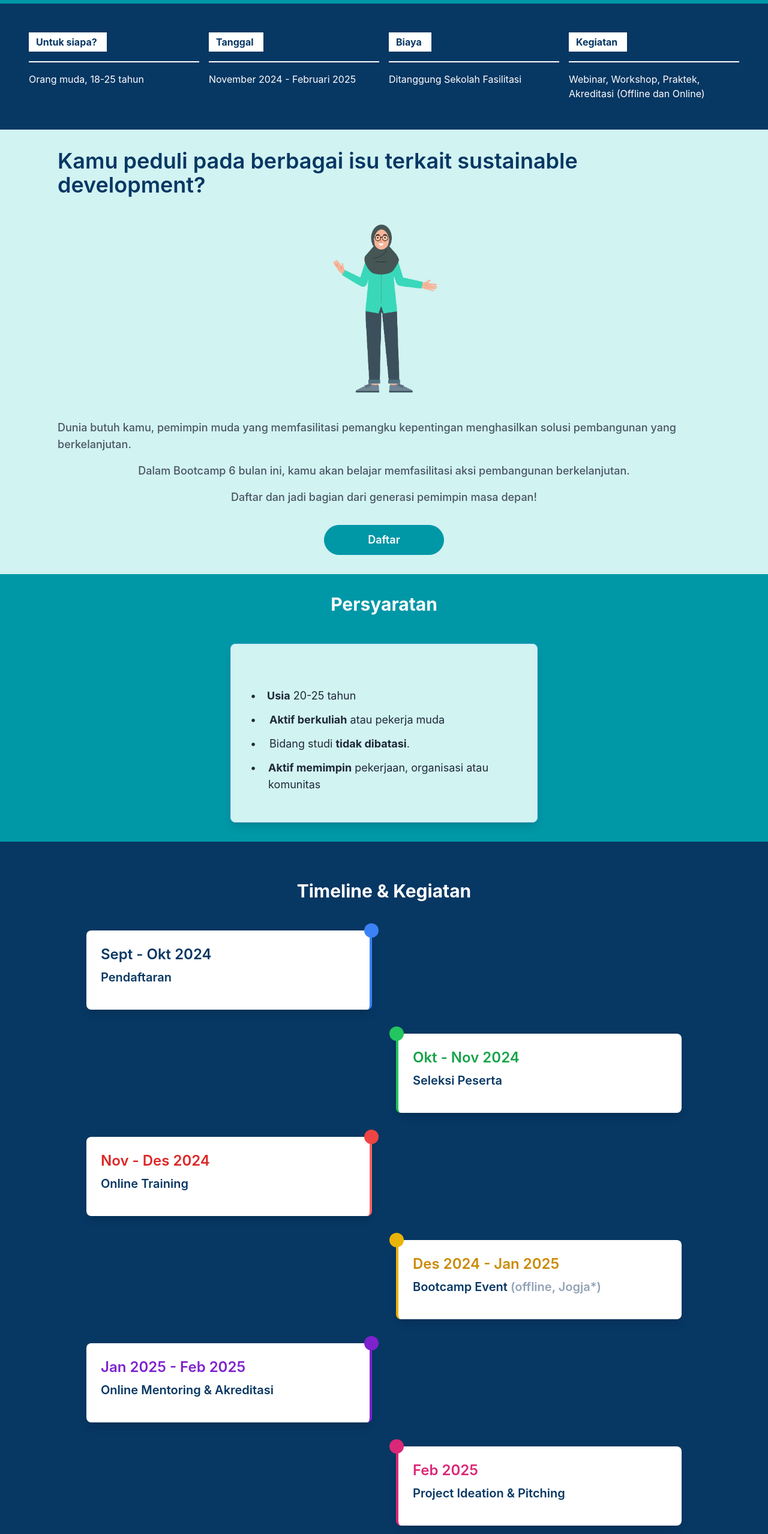
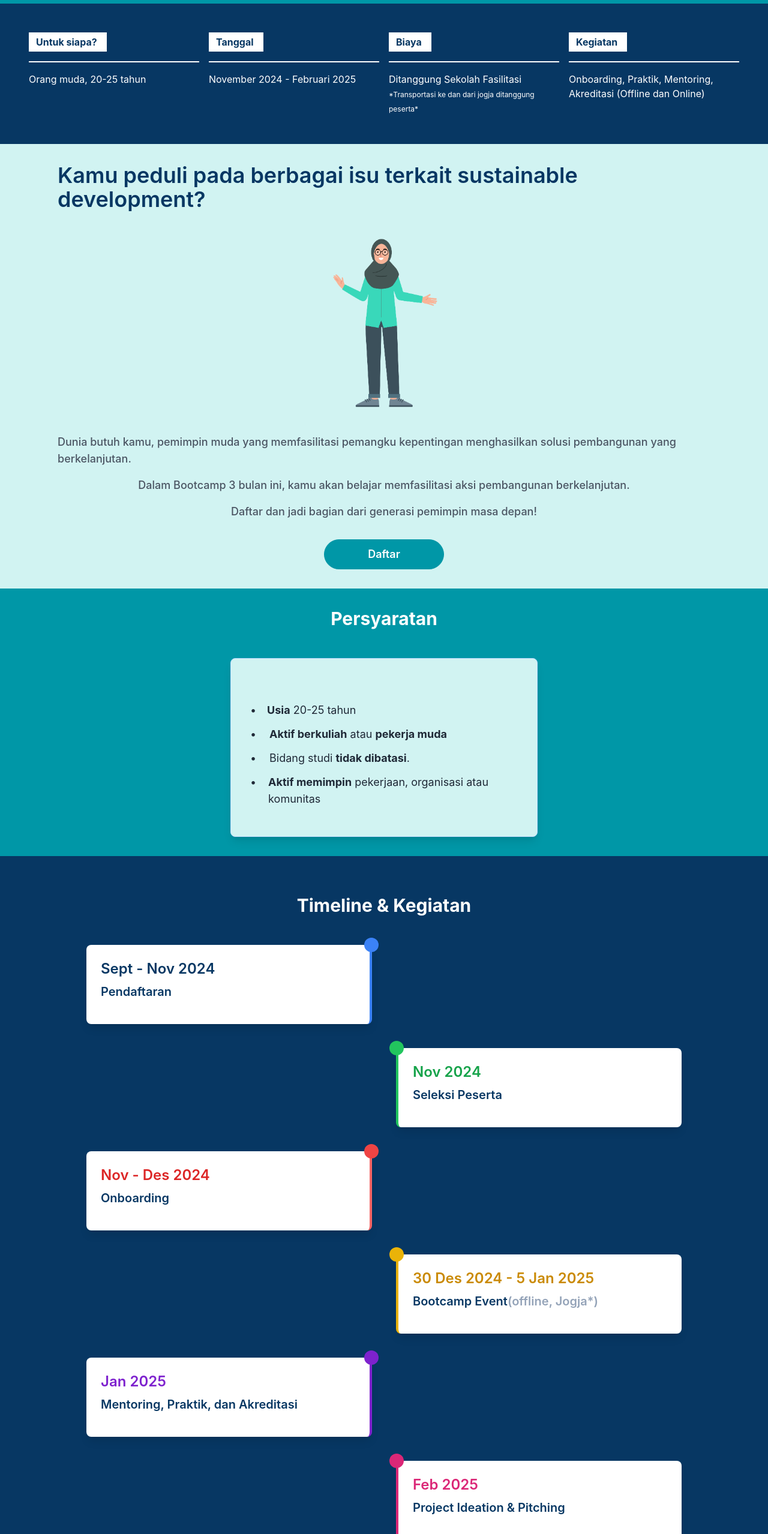
Before and after one commit to rasyiqal/bootcamp, a website: page index.html in a window 1280 px wide. Shown: the part 960-3517 px from the top of the page at 60% size. Drawn offline with nearby package versions, Linux system fonts and the light colour scheme.

Commit message:
update konten
revisi isi konten

```diff
--- a/index.html
+++ b/index.html
@@ -58,7 +58,8 @@
                         <h3 class="font-bold pl-3 pr-4 py-1 text-dark">Untuk siapa?</h3>
                     </div>
                     <span class="block border-t-2 border-white w-full my-4"></span>
-                    <p>Orang muda, 18-25 tahun</p>
+                    <p>Orang muda, 20-25 tahun
+                    </p>
                 </div>
 
                 <!-- Column 2: Tanggal -->
@@ -76,7 +77,8 @@
                         <h3 class="font-bold pl-3 pr-4 py-1 text-dark">Biaya</h3>
                     </div>
                     <span class="block border-t-2 border-white w-full my-4"></span>
-                    <p>Ditanggung Sekolah Fasilitasi</p>
+                    <p>Ditanggung Sekolah Fasilitasi <br> <span class="text-[12px]">*Transportasi ke dan dari jogja
+                            ditanggung peserta*</span></p>
                 </div>
 
                 <!-- Column 4: Kegiatan -->
@@ -85,7 +87,9 @@
                         <h3 class="font-bold pl-3 pr-4 py-1 text-dark">Kegiatan</h3>
                     </div>
                     <span class="block border-t-2 border-white w-full my-4"></span>
-                    <p>Webinar, Workshop, Praktek, Akreditasi (Offline dan Online)</p>
+                    <p>Onboarding, Praktik, Mentoring, Akreditasi (Offline dan Online)
+
+                    </p>
                 </div>
             </div>
         </div>
@@ -118,7 +122,8 @@
                     </p>
                     <p
                         class="text-gray-600 font-medium text-sm sm:text-base md:text-lg lg:text-start sm:text-center mt-4">
-                        Dalam Bootcamp 6 bulan ini, kamu akan belajar memfasilitasi aksi pembangunan berkelanjutan.
+                        Dalam Bootcamp 3 bulan
+                        ini, kamu akan belajar memfasilitasi aksi pembangunan berkelanjutan.
                     </p>
                     <p
                         class="text-gray-600 font-medium text-sm sm:text-base md:text-lg lg:text-start sm:text-center mt-4">
@@ -139,7 +144,8 @@
     <!-- Tentang End -->
 
     <!-- Syarat start-->
-    <div id="syarat" class="max-w-full 2xl:py-12 sm:py-8 bg-textColor lg:px-56" data-aos="fade-up" data-aos-duration="600">
+    <div id="syarat" class="max-w-full 2xl:py-12 sm:py-8 bg-textColor lg:px-56" data-aos="fade-up"
+        data-aos-duration="600">
         <div class="container mx-auto p-4 sm:p-0">
             <div class="max-w-full mx-auto text-center mb-12">
                 <h2
@@ -158,8 +164,7 @@
                             </li>
                             <li class="flex items-start text-base sm:text-lg">
                                 <span class="inline-block w-5 mr-3 text-gray-800">•</span>
-                                <span><b>Aktif berkuliah</b> atau pekerja
-                                    muda</span>
+                                <span><b>Aktif berkuliah</b> atau <b>pekerja muda</b></span>
                             </li>
                             <li class="flex items-start text-base sm:text-lg">
                                 <span class="inline-block w-5 mr-3 text-gray-800">•</span>
@@ -182,14 +187,15 @@
         <div class="max-w-full mx-auto">
             <!-- text -->
             <div class="flex items-center justify-center mb-12">
-                <h2 class="font-bold lg:text-3xl md:text-3xl sm:text-2xl text-center text-white">Timeline & Kegiatan</h2>
+                <h2 class="font-bold lg:text-3xl md:text-3xl sm:text-2xl text-center text-white">Timeline & Kegiatan
+                </h2>
             </div>
             <!-- timeline start -->
             <div class="grid md:grid-cols-2 grid-cols-1 gap-10 md:px-32 sm:px-0">
                 <!-- Timeline 1 -->
                 <div data-aos="fade-up" data-aos-duration="600"
                     class="col-start-1 row-start-1 px-6 py-6 bg-white shadow-lg border-l-4 md:border-l-0 md:border-r-4 border-blue-500 relative rounded-lg transition-transform duration-300 hover:-translate-y-2">
-                    <h1 class="text-2xl font-semibold text-dark mb-2">Sept - Okt 2024</h1>
+                    <h1 class="text-2xl font-semibold text-dark mb-2">Sept - Nov 2024 </h1>
                     <p class="text-xl text-dark mb-4 font-semibold">Pendaftaran</p>
                     <div
                         class="hidden md:block w-6 h-6 bg-blue-500 rounded-full absolute top-0 right-[-15px] transform translate-y-[-50%]">
@@ -202,7 +208,7 @@
                 <!-- Timeline 2 -->
                 <div data-aos="fade-up" data-aos-duration="600"
                     class="md:col-start-2 row-start-2 px-6 py-6 bg-white shadow-lg border-l-4 border-green-500 relative rounded-lg transition-transform duration-300 hover:-translate-y-2">
-                    <h1 class="text-2xl font-semibold text-green-600 mb-2">Okt - Nov 2024</h1>
+                    <h1 class="text-2xl font-semibold text-green-600 mb-2">Nov 2024</h1>
                     <p class="text-xl text-dark mb-4 font-semibold">Seleksi Peserta</p>
                     <div
                         class="w-6 h-6 bg-green-500 rounded-full absolute top-0 left-[-15px] transform translate-y-[-50%]">
@@ -213,7 +219,7 @@
                 <div data-aos="fade-up" data-aos-duration="600"
                     class="col-start-1 row-start-3 px-6 py-6 bg-white shadow-lg border-l-4 md:border-l-0 md:border-r-4 border-red-500 relative rounded-lg transition-transform duration-300 hover:-translate-y-2">
                     <h1 class="text-2xl font-semibold text-red-600 mb-2">Nov - Des 2024</h1>
-                    <p class="text-xl text-dark mb-4 font-semibold">Online Training</p>
+                    <p class="text-xl text-dark mb-4 font-semibold">Onboarding</p>
                     <div
                         class="hidden md:block w-6 h-6 bg-red-500 rounded-full absolute top-0 right-[-15px] transform translate-y-[-50%]">
                     </div>
@@ -225,8 +231,8 @@
                 <!-- Timeline 4 -->
                 <div data-aos="fade-up" data-aos-duration="600"
                     class="md:col-start-2 row-start-4 px-6 py-6 bg-white shadow-lg border-l-4 border-yellow-500 relative rounded-lg transition-transform duration-300 hover:-translate-y-2">
-                    <h1 class="text-2xl font-semibold text-yellow-600 mb-2">Des 2024 - Jan 2025</h1>
-                    <p class="text-xl text-dark mb-4 font-semibold">Bootcamp Event <span
+                    <h1 class="text-2xl font-semibold text-yellow-600 mb-2">30 Des 2024 - 5 Jan 2025</h1>
+                    <p class="text-xl text-dark mb-4 font-semibold">Bootcamp Event<span
                             class="text-slate-400">(offline,
                             Jogja*)</span></p>
                     <div
@@ -237,8 +243,8 @@
                 <!-- Timeline 5 -->
                 <div data-aos="fade-up" data-aos-duration="600"
                     class="col-start-1 row-start-5 px-6 py-6 bg-white shadow-lg border-l-4 md:border-l-0 md:border-r-4 border-purple-700 relative rounded-lg transition-transform duration-300 hover:-translate-y-2">
-                    <h1 class="text-2xl font-semibold text-purple-700 mb-2">Jan 2025 - Feb 2025</h1>
-                    <p class="text-xl text-dark mb-4 font-semibold">Online Mentoring & Akreditasi</p>
+                    <h1 class="text-2xl font-semibold text-purple-700 mb-2">Jan 2025</h1>
+                    <p class="text-xl text-dark mb-4 font-semibold">Mentoring, Praktik, dan Akreditasi</p>
                     <div
                         class="hidden md:block w-6 h-6 bg-purple-700 rounded-full absolute top-0 right-[-15px] transform translate-y-[-50%]">
                     </div>
@@ -261,10 +267,14 @@
     </div>
 
     <!-- form -->
-    <div id="form" class="max-w-full mx-auto pt-8 pb-0 flex flex-col items-center justify-center" data-aos="fade-up" data-aos-duration="600">
-        <h1 class="2xl:text-2xl sm:text-[20px] font-bold mb-6 text-center">Daftar Sekarang</h1>
-        <iframe src="https://docs.google.com/forms/d/e/1FAIpQLScHiJLwAbfH4DBk4lk6tiKS2DrxiGAAe_xsgALRDuTZ5KNCbw/viewform?embedded=true" width="1240" height="1400" frameborder="0" marginheight="0" marginwidth="0">Loading…</iframe>
+    <div id="form" class="max-w-full mx-auto pt-8 pb-0 flex flex-col items-center justify-center" data-aos="fade-up"
+        data-aos-duration="600">
+        <h1 class="lg:text-3xl md:text-3xl sm:text-2xl font-bold mb-6 text-center">Daftar Sekarang</h1>
+        <iframe
+            src="https://docs.google.com/forms/d/e/1FAIpQLScHiJLwAbfH4DBk4lk6tiKS2DrxiGAAe_xsgALRDuTZ5KNCbw/viewform?embedded=true"
+            width="1240" height="1400" frameborder="0" marginheight="0" marginwidth="0">Loading…</iframe>
     </div>
+
     <!-- footer -->
     <footer class="bg-gray-800 text-white py-6 space-y-6" data-aos="fade-up" data-aos-duration="600">
         <div class="container mx-auto flex flex-col items-center space-y-4">
@@ -276,9 +286,6 @@
         </div>
     </footer>
 
-
-
-
     <script src="./src/js/script.js" defer></script>
     <!-- animating -->
     <script>
```
Also changed, not shown: src/css/output.css.
